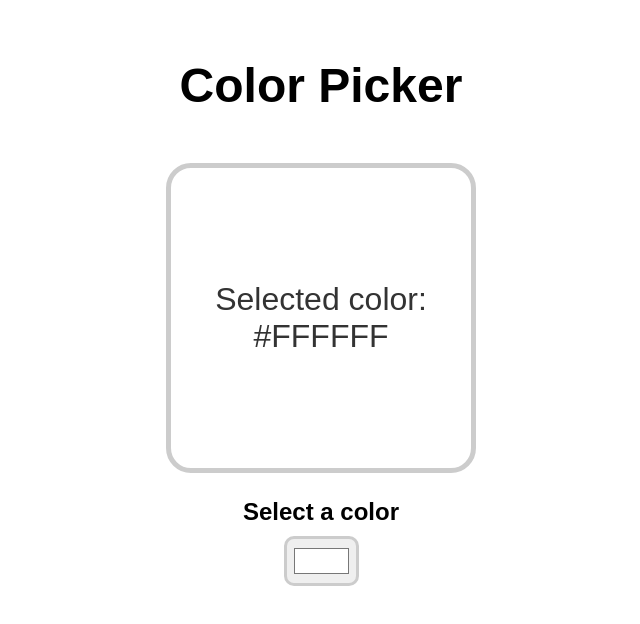
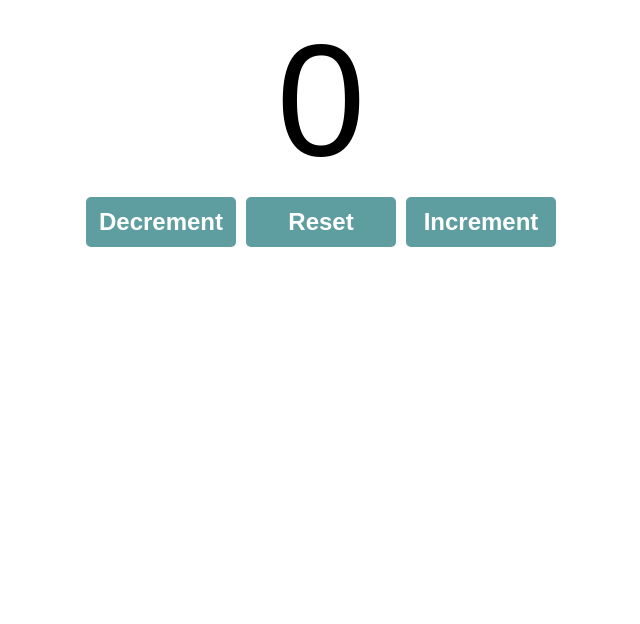
Before and after one commit to geemov42/brocode-react-crash-course, a React (Vite) app: page / in a window 1280 px wide. Shown: the top 624 px of the page, without its empty margins (319-959 px from the left). Built offline with nearby package versions, Linux system fonts and the light colour scheme.

Commit message:
safe updater function based on previous state not current

```diff
--- a/src/App.jsx
+++ b/src/App.jsx
@@ -1,10 +1,10 @@
 import React from "react";
-import ColorPicker from "./ColorPicker";
+import Counter from "./Counter";
 
 function App() {
   return (
     <>
-      <ColorPicker />
+    <Counter />
     </>
   );
 }
--- a/src/ColorPicker.jsx
+++ /dev/null
@@ -1,25 +0,0 @@
-import React, { useState } from "react";
-import PropTypes from "prop-types";
-
-const ColorPicker = (props) => {
-  const [color, setColor] = useState("#FFFFFF");
-
-  return (
-    <div className="color-picker-container">
-      <h1>Color Picker</h1>
-      <div className="color-display" style={{ backgroundColor: color }}>
-        <p>Selected color: {color}</p>
-      </div>
-      <label>Select a color</label>
-      <input
-        type="color"
-        value={color}
-        onChange={(e) => setColor(e.target.value)}
-      />
-    </div>
-  );
-};
-
-ColorPicker.propTypes = {};
-
-export default ColorPicker;
--- /dev/null
+++ b/src/Counter.jsx
@@ -0,0 +1,32 @@
+import React, { useState } from "react";
+
+const Counter = () => {
+  const [counter, setCounter] = useState(0);
+
+  const increment = () => {
+    setCounter(prevCount => prevCount + 1);
+    setCounter(prevCount => prevCount + 1);
+    setCounter(prevCount => prevCount + 1);
+  };
+
+  const decrement = () => {
+    setCounter(prevCount => prevCount - 1);
+    setCounter(prevCount => prevCount - 1);
+    setCounter(prevCount => prevCount - 1);
+  };
+
+  const reset = () => {
+    setCounter(0);
+  };
+
+  return (
+    <div className="counter-container">
+      <p className="count-display">{counter}</p>
+      <button className="counter-button" onClick={decrement}>Decrement</button>
+      <button className="counter-button" onClick={reset}>Reset</button>
+      <button className="counter-button" onClick={increment}>Increment</button>
+    </div>
+  );
+};
+
+export default Counter;
--- a/src/index.css
+++ b/src/index.css
@@ -1,46 +1,27 @@
-body {
-  font-family: Arial, Helvetica, sans-serif;
-}
+.counter-container {
+    text-align: center;
+    font-family: Arial, Helvetica, sans-serif;
+  }
 
-.color-picker-container {
-  display: flex;
-  flex-direction: column;
-  align-items: center;
-}
+  .count-display {
+    font-size: 10em;
+    margin-top: 0;
+    margin-bottom: 5px;
+  }
 
-h1 {
-  margin: 50px;
-  font-size: 3rem;
-}
+  .counter-button {
+    width: 150px;
+    height: 50px;
+    font-size: 1.5em;
+    font-weight: bold;
+    margin: 0px 5px;
+    background-color: cadetblue;
+    color: white;
+    border: none;
+    border-radius: 5px;
+    cursor: pointer;
+  }
 
-.color-display {
-  width: 300px;
-  height: 300px;
-  display: flex;
-  justify-content: center;
-  align-items: center;
-  border: 5px solid hsl(0, 0%, 80%);
-  border-radius: 25px;
-  margin-bottom: 25px;
-  transition: 0.25s ease;
-}
-
-.color-display p {
-  color: hsl(0, 0%, 20%);
-  font-size: 2rem;
-  text-align: center;
-}
-
-label {
-    font-size: 1.5rem;
-    font-weight: bold;
-    margin-bottom: 10px;
-}
-
-input[type="color"] {
-    width: 75px;
-    height: 50px;
-    padding: 5px;
-    border-radius: 10px;
-    border: 3px solid hsl(0, 0%, 80%);
-}
+  .counter-button:hover {
+    background-color: blue;
+  }
```
